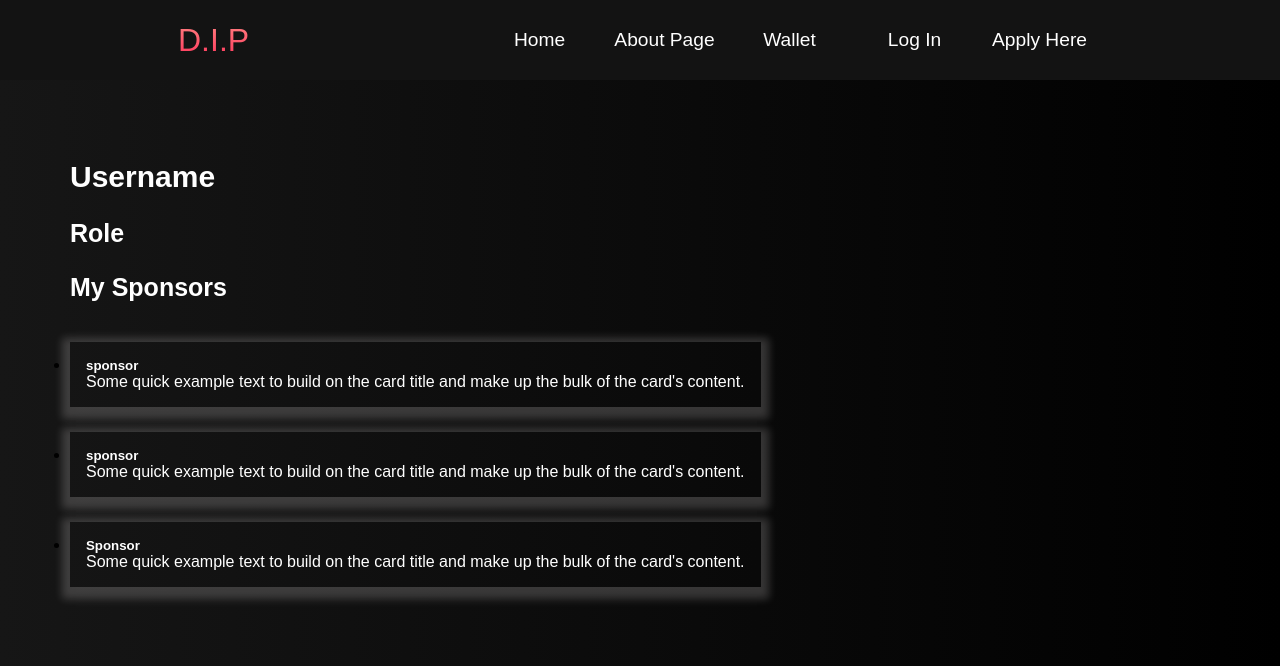
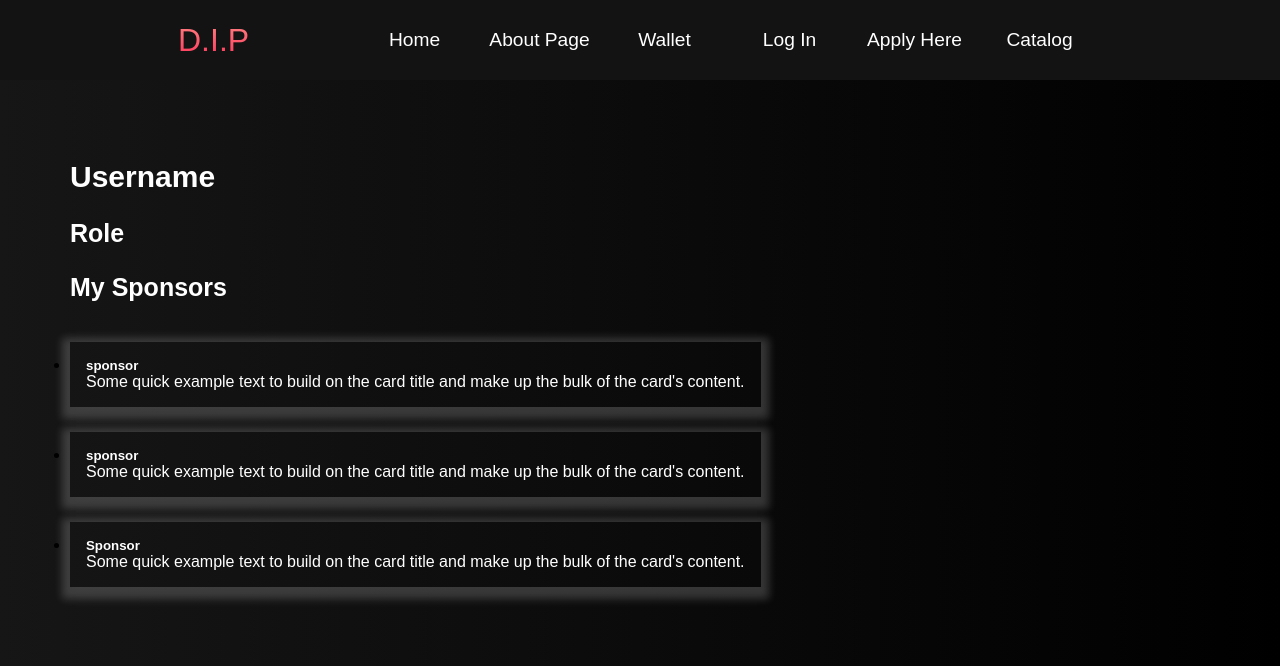
Before and after one commit to ZoutKoning/DIP-Website, a Django app: template templates/dashboard.html in a window 1280 px wide. Shown: the top 666 px of the page. Run offline with Django 4.2, Linux system fonts and the light colour scheme; the template is opened without the code that fills it, so the values that code supplies are empty; parts of the project's set-up code (start-up, migrations or seed data) failed here and were passed over.

Commit message:
Update dashboard.html
Added link to the catalog

```diff
--- a/templates/dashboard.html
+++ b/templates/dashboard.html
@@ -33,6 +33,9 @@
                  </li>
                  <li class="navbar__item">
                     <a href="{%url 'application' %}" class="navbar__links" id="application-page">Apply Here</a>
+                 </li>
+                 <li class="navbar__item">
+                    <a href="{%url 'catalog' %}" class="navbar__links" id="catalog-page">Catalog</a>
                  </li>
             </ul>
         </div>
```
